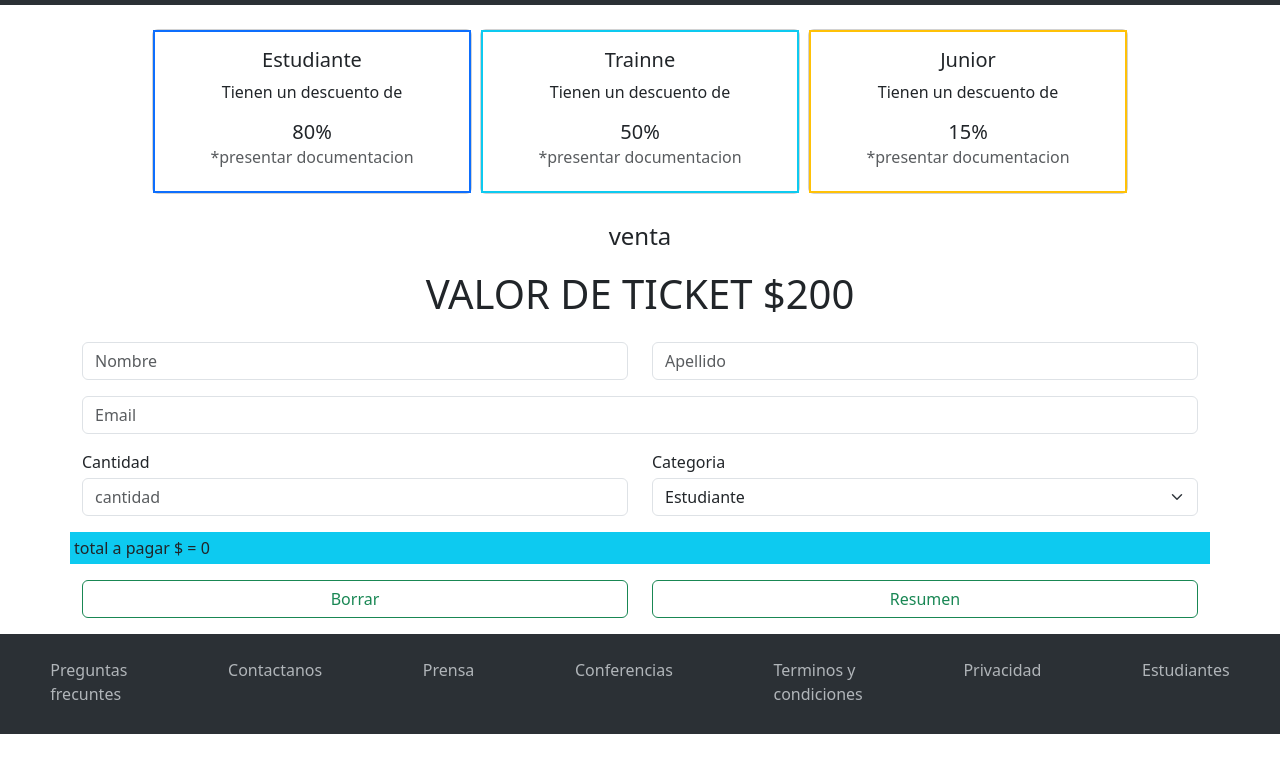
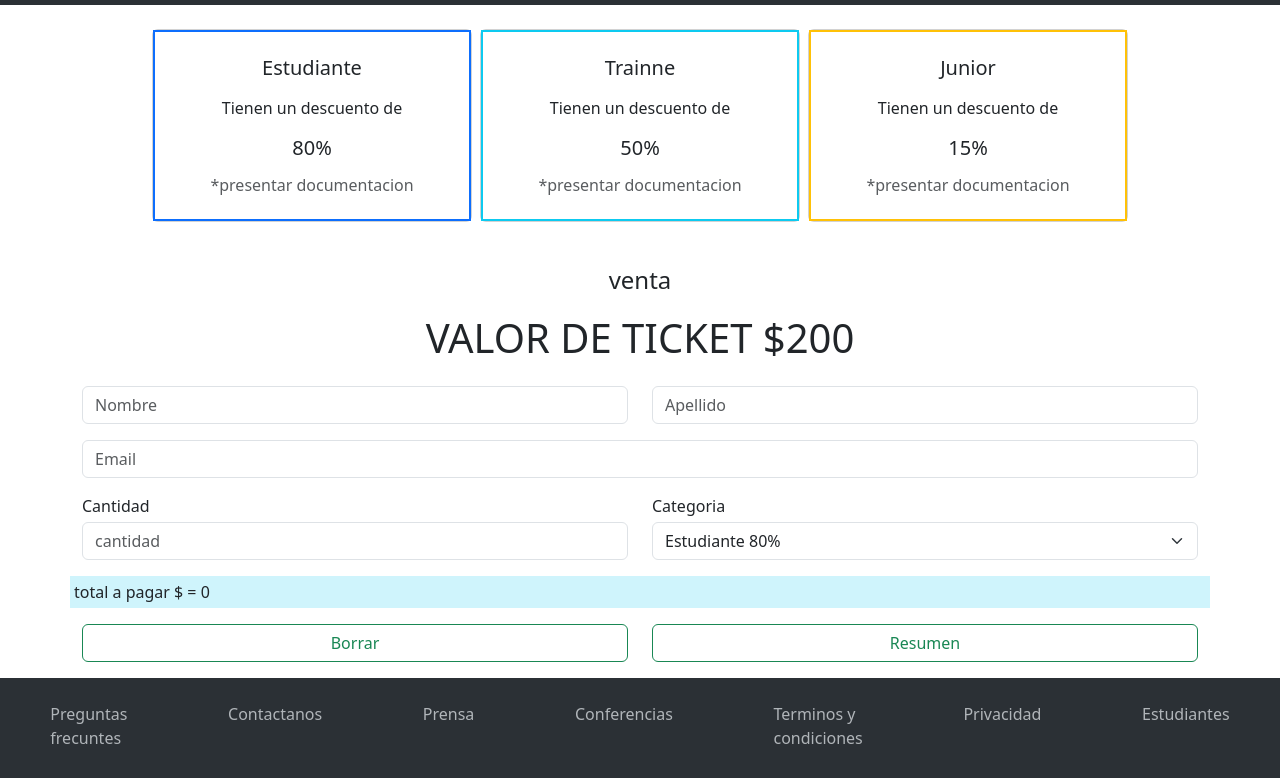
Before and after one commit to misael571/integrador_23564, a plain HTML site: page tiket/compraTiket.html in a window 1280 px wide. Shown: the part 85-863 px from the top of the page. Before the commit the page ends 819 px from the top, so only its background shows below. Drawn offline with nearby package versions, Linux system fonts and the light colour scheme; files that its build step writes are made by us from their sources.

Commit message:
espaciado entre las tags de categorias

```diff
--- a/tiket/compraTiket.html
+++ b/tiket/compraTiket.html
@@ -46,28 +46,28 @@
     <main>
         <!--categorias-->
         <div class="d-flex justify-content-center flex-wrap my-4  ">
-            <div class="card" style="width: 20rem;">
+            <div class="card mb-3" style="width: 20rem;">
                 <div class="card-body text-center border border-primary border-2 ">
-                    <h5 class="card-title">Estudiante</h5>
-                    <p class="card-text">Tienen un descuento de</p>
-                    <h5 class="card-title">80%</h5>
-                    <h6 class="card-subtitle mb-2 text-body-secondary">*presentar documentacion</h6>
+                    <h5 class="card-title mt-2">Estudiante</h5>
+                    <p class="card-text mt-3">Tienen un descuento de</p>
+                    <h5 class="card-title mt-3">80%</h5>
+                    <h6 class="card-subtitle mb-2 text-body-secondary mt-3">*presentar documentacion</h6>
                 </div>
             </div>
-            <div class="card mx-2 " style="width: 20rem; ">
+            <div class="card mx-2 mb-3" style="width: 20rem; ">
                 <div class="card-body text-center border border-info border-2">
-                    <h5 class="card-title">Trainne</h5>
-                    <p class="card-text">Tienen un descuento de</p>
-                    <h5 class="card-title">50%</h5>
-                    <h6 class="card-subtitle mb-2 text-body-secondary">*presentar documentacion</h6>
+                    <h5 class="card-title mt-2">Trainne</h5>
+                    <p class="card-text mt-3">Tienen un descuento de</p>
+                    <h5 class="card-title mt-3">50%</h5>
+                    <h6 class="card-subtitle mb-2 text-body-secondary mt-3">*presentar documentacion</h6>
                 </div>
             </div>
-            <div class="card" style="width: 20rem;">
+            <div class="card mb-3" style="width: 20rem;">
                 <div class="card-body text-center border border-warning border-2">
-                    <h5 class="card-title">Junior</h5>
-                    <p class="card-text">Tienen un descuento de</p>
-                    <h5 class="card-title">15%</h5>
-                    <h6 class="card-subtitle mb-2 text-body-secondary">*presentar documentacion</h6>
+                    <h5 class="card-title mt-2">Junior</h5>
+                    <p class="card-text mt-3">Tienen un descuento de</p>
+                    <h5 class="card-title mt-3">15%</h5>
+                    <h6 class="card-subtitle mb-2 text-body-secondary mt-3">*presentar documentacion</h6>
                 </div>
             </div>
         </div>
@@ -113,14 +113,14 @@
                     <div class="col">
                         <label for="categoria" class="mb-1">Categoria</label>
                         <select class="form-select" name="categoria" id="categoria">
-                            <option value="estudiante">Estudiante</option>
-                            <option value="trainee">Trainne</option>
-                            <option value="junior">Junior</option>
+                            <option value="estudiante">Estudiante 80%</option>
+                            <option value="trainee">Trainne 50%</option>
+                            <option value="junior">Junior 15%</option>
                         </select>
                     </div>
                 </div>
                 <div class="row ">
-                    <div class="col mb-3 bg-info p-1 ">
+                    <div class="col mb-3 bg-info-subtle p-1 ">
                         total a pagar $ = <span id="total">0</span>
                     </div>
                 </div>
@@ -134,9 +134,10 @@
                 </div>
             </form>
         </div>
+    </main>
     <!--footer-->
     <footer class="py-3 bg-body-tertiary"  data-bs-theme="dark" >
-            <ul class="nav justify-content-center pb-1 justify-content-around ">
+        <ul class="nav justify-content-center pb-1 justify-content-around  ">
             <li class="nav-item"><a href="#" class="nav-link px-2 text-body-secondary">Preguntas <br>frecuntes</a></li>
             <li class="nav-item"><a href="#" class="nav-link px-2 text-body-secondary">Contactanos</a></li>
             <li class="nav-item"><a href="#" class="nav-link px-2 text-body-secondary">Prensa</a></li>
@@ -146,7 +147,6 @@
             <li class="nav-item"><a href="#" class="nav-link px-2 text-body-secondary">Estudiantes</a></li>
         </ul>
     </footer>
-    </main>
 
 
     <script src="https://cdn.jsdelivr.net/npm/bootstrap@5.3.2/dist/js/bootstrap.bundle.min.js" integrity="sha384-C6RzsynM9kWDrMNeT87bh95OGNyZPhcTNXj1NW7RuBCsyN/o0jlpcV8Qyq46cDfL" crossorigin="anonymous"></script>
```
Lines whose indentation alone changed are shown as unchanged.
